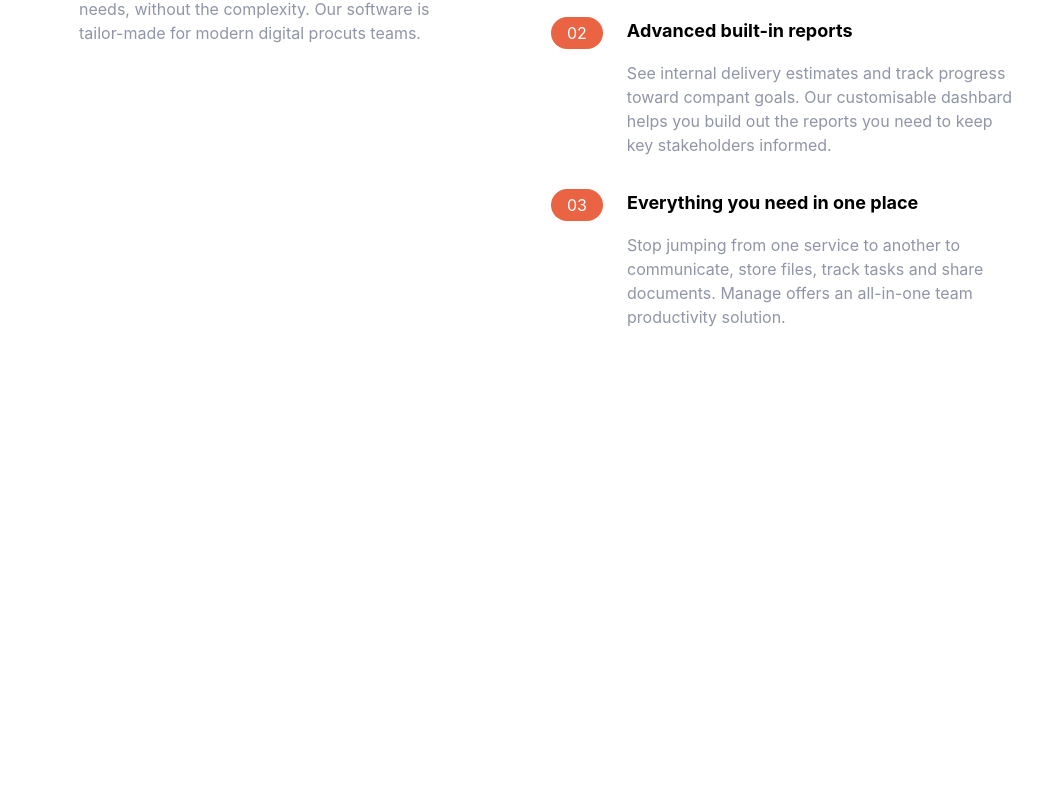
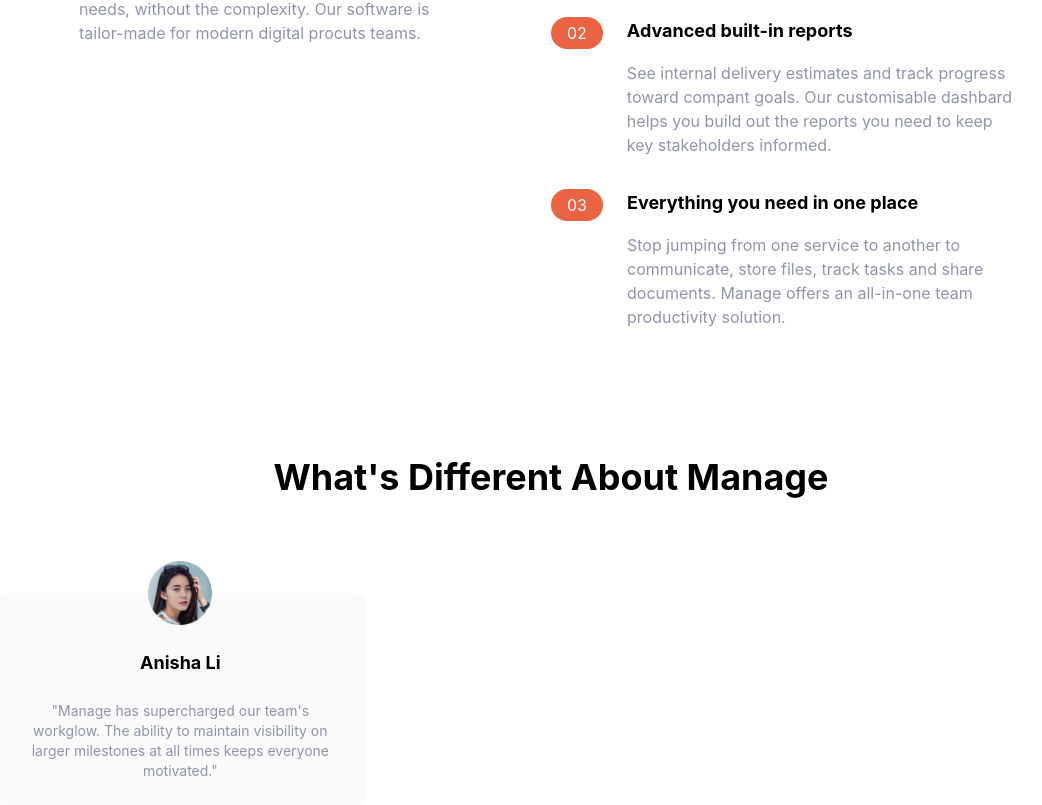
Before and after one commit to RiviCodes/tailwind-landing-page, a React (Create React App) app: page / in a window 1280 px wide. Shown: the part 811-1616 px from the top of the page, without its empty margins (89-1131 px from the left). Before the commit the page ends 1140 px from the top, so only its background shows below. Built offline with nearby package versions, Linux system fonts and the light colour scheme.

Commit message:
Add testimonial card, add styling

```diff
--- a/src/components/Testimonials.jsx
+++ b/src/components/Testimonials.jsx
@@ -1,5 +1,32 @@
 import React from "react";
 
 export default function Testimonials() {
-  return <></>;
+  return (
+    <section id="testimonials">
+      {/* Container */}
+      <div className="max-w-6xl px-5 mx-auto mt-32 text-center">
+        {/* Heading */}
+        <h2 className="text-4xl font-bold text-center">
+          What's Different About Manage
+        </h2>
+        {/* Testimonials */}
+        <div className="flex flex-col mt-24 md:flex-row md:space-x-6">
+          {/* Testimonial #1 */}
+          <div className="flex flex-col items-center p-6 space-y-6 rounded-lg bg-veryLightGray md:w-1/3">
+            <img
+              src="images/avatar-anisha.png"
+              className="w-16 -mt-14"
+              alt=""
+            />
+            <h5 className="text-lg font-bold">Anisha Li</h5>
+            <p className="text-sm text-darkGrayishBlue">
+              "Manage has supercharged our team's workglow. The ability to
+              maintain visibility on larger milestones at all times keeps
+              everyone motivated."
+            </p>
+          </div>
+        </div>
+      </div>
+    </section>
+  );
 }
```
